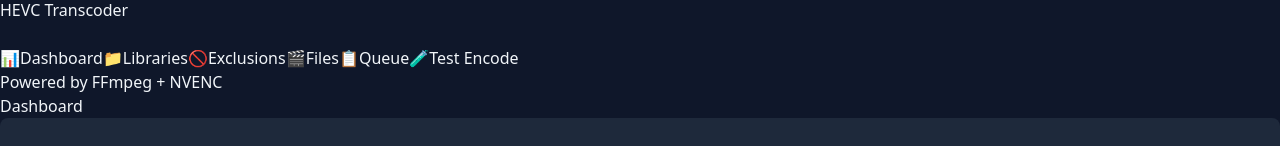
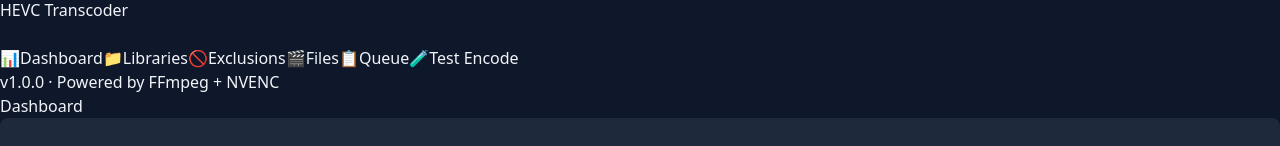
Before and after one commit to theodorecharles/Compressor, a React (Vite) app in the folder frontend/: page / in a window 1280 px wide. Shown: the part 1136-1282 px from the top of the page. Built offline with nearby package versions, Linux system fonts and the light colour scheme; no server answers.

Commit message:
UI improvements: linear chart, fixed sidebar, version display
- Change space saved chart from curved to straight lines
- Make sidebar fixed so only page content scrolls
- Display package version in sidebar footer

```diff
--- a/frontend/src/App.tsx
+++ b/frontend/src/App.tsx
@@ -1,5 +1,7 @@
 import React, { useState } from 'react';
 import { Routes, Route, NavLink, useLocation } from 'react-router-dom';
+
+declare const __APP_VERSION__: string;
 import Dashboard from './pages/Dashboard';
 import Libraries from './pages/Libraries';
 import Exclusions from './pages/Exclusions';
@@ -51,7 +53,7 @@ function App(): React.ReactElement {
   const currentPage = navItems.find(item => item.to === location.pathname)?.label || 'Compressor';
 
   return (
-    <div className="min-h-screen flex">
+    <div className="h-screen flex overflow-hidden">
       {/* Mobile header */}
       <div className="fixed top-0 left-0 right-0 z-40 bg-slate-800 border-b border-slate-700 px-4 py-3 flex items-center gap-3 md:hidden">
         <button
@@ -115,13 +117,13 @@ function App(): React.ReactElement {
 
         <div className="mt-auto pt-4 border-t border-slate-700">
           <p className="text-slate-500 text-xs">
-            Powered by FFmpeg + NVENC
+            v{__APP_VERSION__} &middot; Powered by FFmpeg + NVENC
           </p>
         </div>
       </nav>
 
       {/* Main content */}
-      <main className="flex-1 p-4 md:p-6 overflow-auto pt-20 md:pt-6">
+      <main className="flex-1 p-4 md:p-6 overflow-y-auto pt-20 md:pt-6">
         <Routes>
           <Route path="/" element={<Dashboard />} />
           <Route path="/libraries" element={<Libraries />} />
--- a/frontend/src/pages/Dashboard.tsx
+++ b/frontend/src/pages/Dashboard.tsx
@@ -285,7 +285,7 @@ export default function Dashboard(): React.ReactElement {
                 labelFormatter={(label: string) => label}
               />
               <Line
-                type="monotone"
+                type="linear"
                 dataKey={chartMode === 'cumulative' ? 'cumulative_gb' : 'period_gb'}
                 stroke="#22c55e"
                 strokeWidth={2}
--- a/frontend/vite.config.ts
+++ b/frontend/vite.config.ts
@@ -1,7 +1,13 @@
 import { defineConfig } from 'vite';
 import react from '@vitejs/plugin-react';
+import { readFileSync } from 'fs';
+
+const pkg = JSON.parse(readFileSync('./package.json', 'utf-8'));
 
 export default defineConfig({
+  define: {
+    __APP_VERSION__: JSON.stringify(pkg.version),
+  },
   plugins: [react()],
   server: {
     port: 5173,
```
